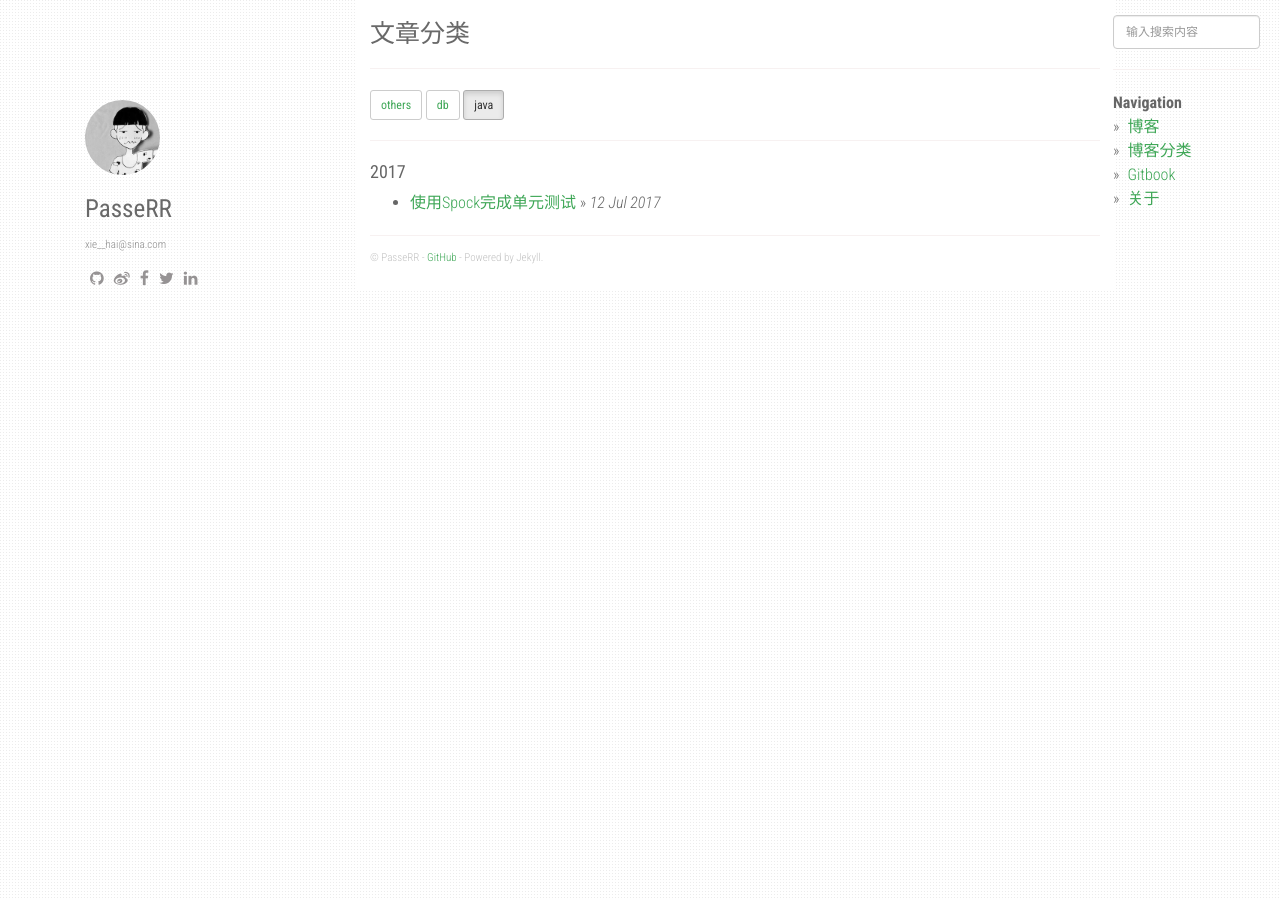
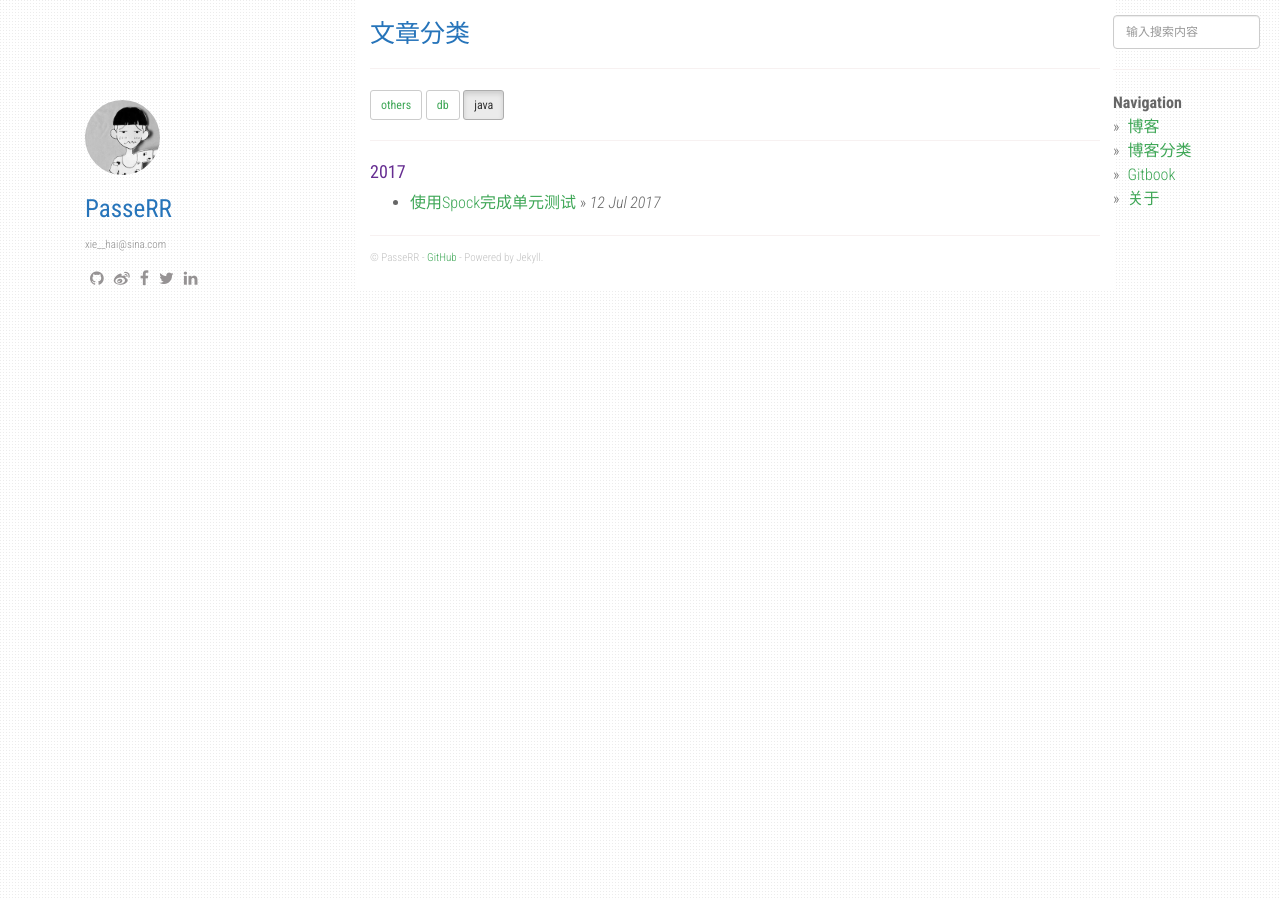
Before and after one commit to PasseRR/passerr.github.io, a Jekyll site: the page built from category/java.md, in a window 1280 px wide. Built offline with Jekyll 4.4.1, drawn with Linux system fonts in a browser that asks for light colours; nearby versions of some CDN libraries.

Commit message:
update color.css

```diff
--- a/_layouts/default.html
+++ b/_layouts/default.html
@@ -102,6 +102,7 @@ layout: compress
     <link rel="stylesheet" href="/static/css/thickbox.css">
     <link rel="stylesheet" href="/static/css/projects.css">
     <link rel="stylesheet" href="/static/css/main.css">
+    <link rel="stylesheet" href="/static/css/color.css">
     <link rel="stylesheet" href="/static/css/comment.css">
 
     <!-- Google Analytics -->
--- /dev/null
+++ b/static/css/color.css
@@ -0,0 +1,19 @@
+h1 {
+  color: #2674BA;
+}
+h2 {
+  color: #0099CC;
+}
+h3 {
+  color: #F77A0B;
+}
+h4 {
+  color: #662D91;
+}
+h5 {
+  color: #444444;
+}
+th {
+  background-color: #2674BA;
+  color: white;
+}
```
